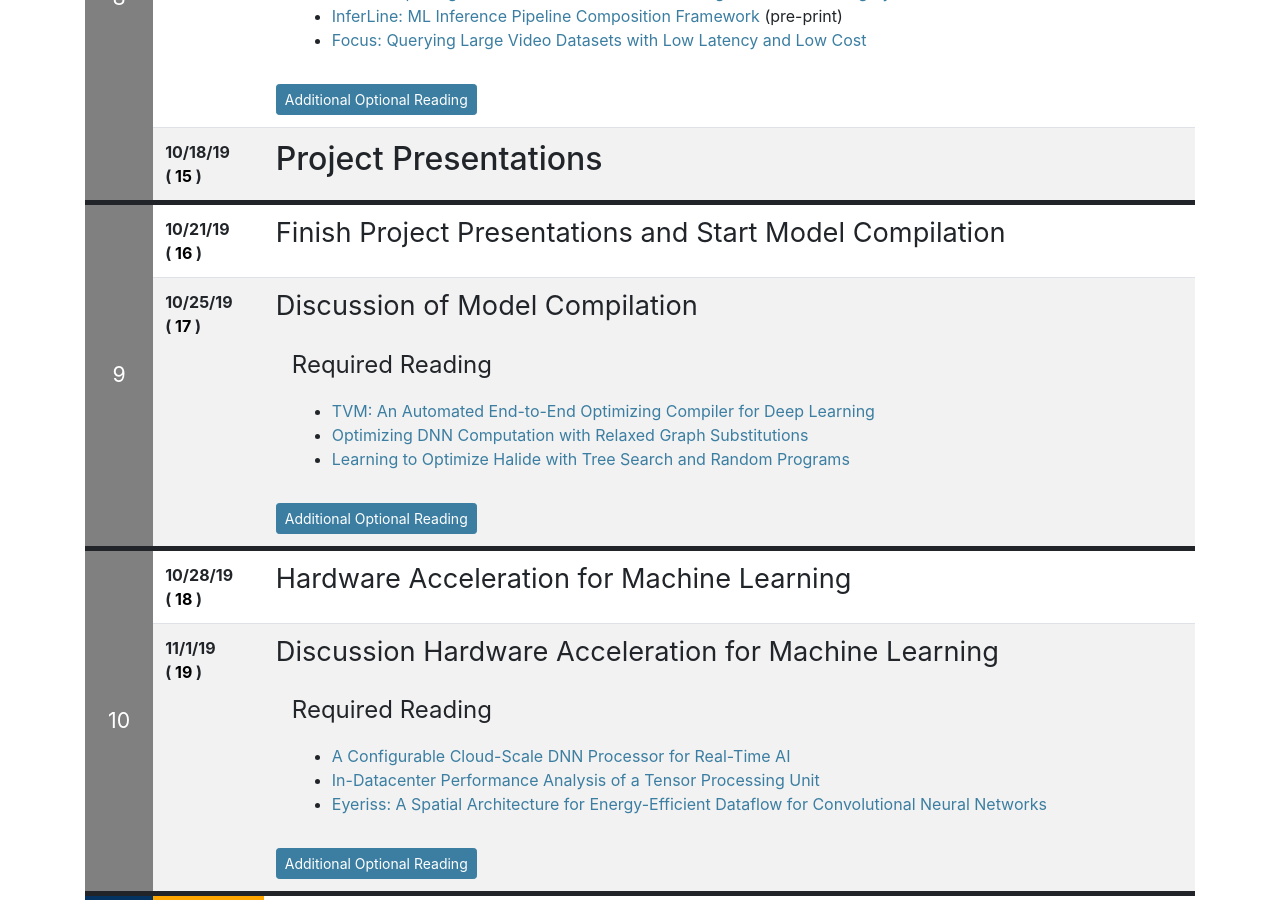
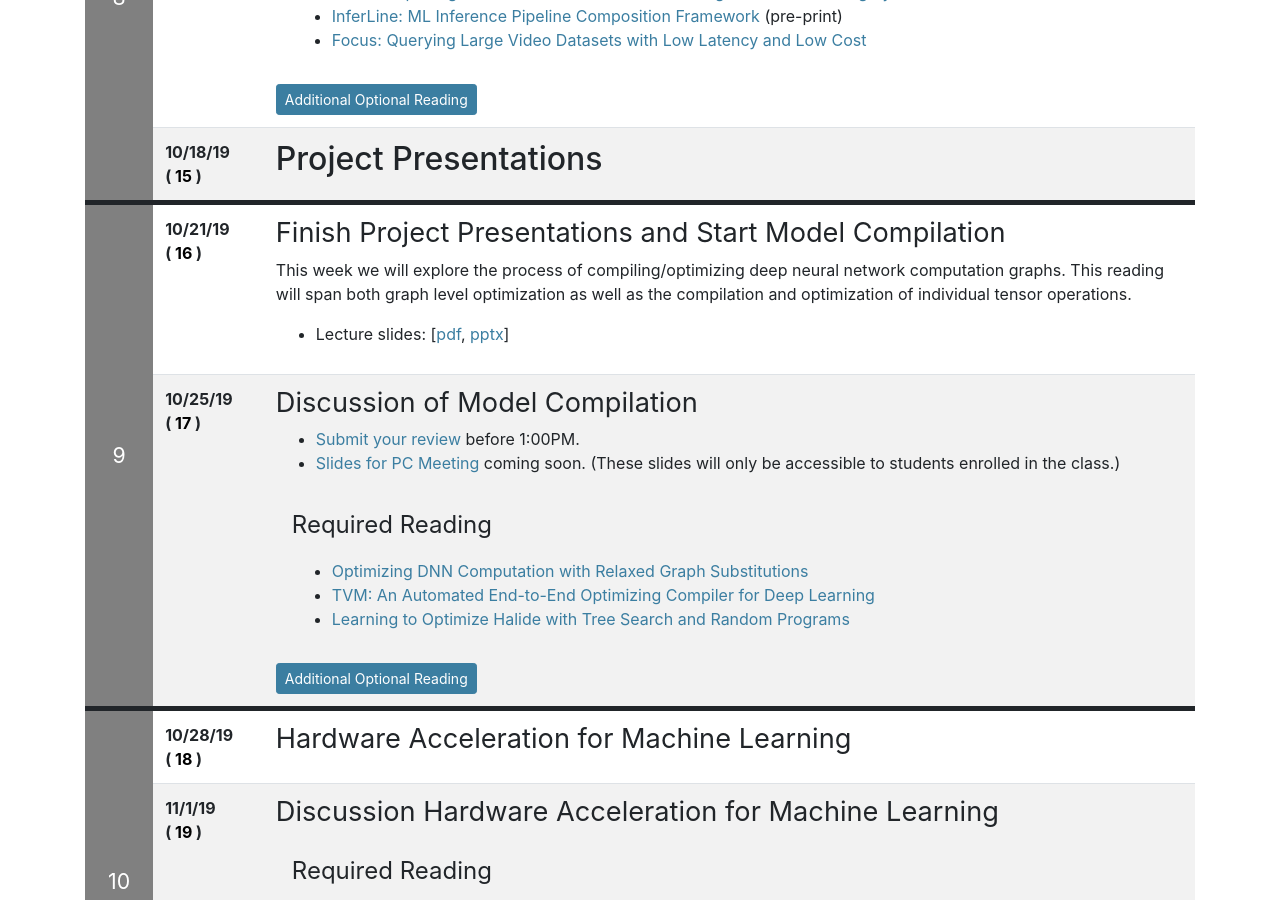
Before and after one commit to ucbrise/cs294-ai-sys-fa19, a Jekyll site: the page built from index.md, in a window 1280 px wide and 900 px high, scrolled down 4802 px. Built offline with Jekyll 4.4.1, drawn with Linux system fonts in a browser that asks for light colours; nearby versions of some CDN libraries; our own code applies the rules of GitHub Pages for plain Markdown files.

Commit message:
posting lecture materials

```diff
--- a/index.md
+++ b/index.md
@@ -482,17 +482,32 @@ The [Prediction-Serving Systems: What happens when we wish to actually deploy a
 {% include syllabus_entry %}
 ## Finish Project Presentations and Start Model Compilation
 
+This week we will explore the process of compiling/optimizing deep neural network computation graphs.  This reading will span both graph level optimization as well as the compilation and optimization of individual tensor operations.
+
+
+* Lecture slides: [[pdf](assets/lectures/lec08/08_dl_compilers.pdf), [pptx](https://github.com/ucbrise/cs294-ai-sys-fa19/raw/master/assets/lectures/lec08/08_dl_compilers.pptx)]
+
+
+
+
 
 
 {% include syllabus_entry %}
 ## Discussion of Model Compilation
 
 
+
+* [Submit your review](https://forms.gle/pv6FaRfh1NmYYwv76) before 1:00PM.
+* [Slides for PC Meeting](https://docs.google.com/presentation/d/1pkH4LMeCanUqIp3KS_3sJZw5P3_MBtcXB2Ff3mSjiDA/edit#slide=id.p1) coming soon. (These slides will only be accessible to students enrolled in the class.)
+
+
+
+
 <div class="reading">
 <div class="required_reading" markdown="1">
 
+* [Optimizing DNN Computation with Relaxed Graph Substitutions](https://www.sysml.cc/doc/2019/22.pdf)
 * [TVM: An Automated End-to-End Optimizing Compiler for Deep Learning](https://arxiv.org/abs/1802.04799)
-* [Optimizing DNN Computation with Relaxed Graph Substitutions](https://www.sysml.cc/doc/2019/22.pdf)
 * [Learning to Optimize Halide with Tree Search and Random Programs](https://halide-lang.org/papers/halide_autoscheduler_2019.pdf)
 
 </div>
```
Also changed, not shown: 2 other files.
